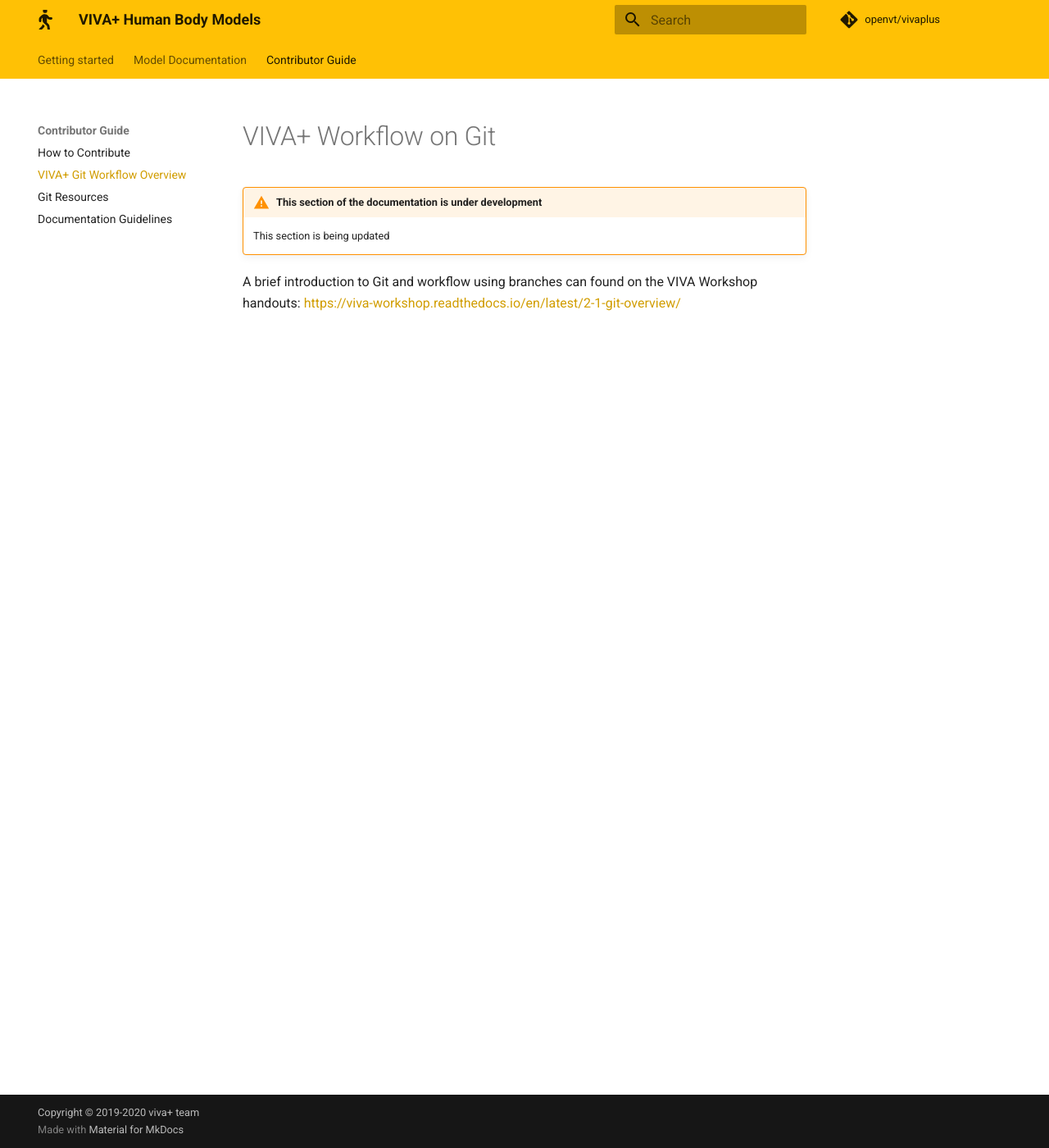
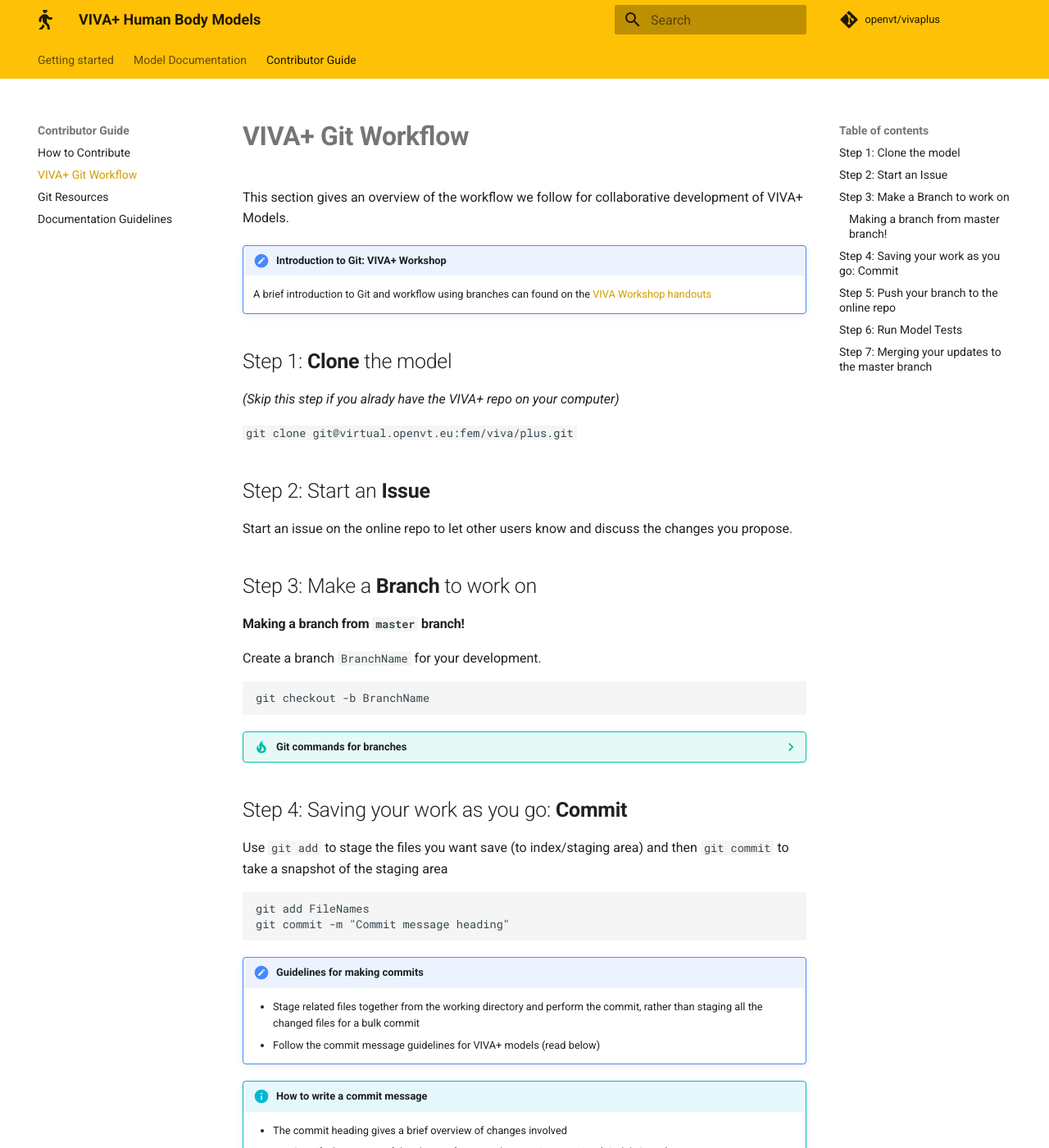
Before and after one commit to jobindjohn/vivaplus_v0.2, an MkDocs documentation site: the page built from docs/contributor-guide/20-viva-git-workflow.md, in a window 1280 px wide and 1400 px high. Shown: the whole window at 82% size. Built offline with MkDocs 1.6.1 and Material for MkDocs 9.7.7, drawn with Linux system fonts in a browser that asks for light colours; some of the changed text lies outside the part shown.

Commit message:
Docs(Contributors): Update Git Workflow

````diff
--- a/docs/contributor-guide/20-viva-git-workflow.md
+++ b/docs/contributor-guide/20-viva-git-workflow.md
@@ -1,40 +1,62 @@
-# VIVA+ Workflow on Git
+# **VIVA+ Git Workflow**
 
-!!! warning "This section of the documentation is under development"
+This section gives an overview of the workflow we follow for collaborative development of VIVA+ Models.
 
-    This section is being updated
-
-<!--- This section gives an overview of the workflow we follow for collaborative development of VIVA+ Models.
+<!---
 If you are new to git Workflow, you can find a brief introduction in the [Git Basics](../22-git-basics).
 Other commonly used git functions are described in the [More Git Functions](../25-more-git-functions) section.
 
 A brief overview of the git Workflow is provided here, but detailed help can be found in the
 [Merging your contributions](../50-merge-guidelines) section. -->
 
-A brief introduction to Git and workflow using branches can found on the VIVA Workshop handouts: https://viva-workshop.readthedocs.io/en/latest/2-1-git-overview/
+
+
+!!! note "Introduction to Git: VIVA+ Workshop"
+
+    A brief introduction to Git and workflow using branches can found on the [VIVA Workshop handouts](https://viva-workshop.readthedocs.io/en/latest/2-1-git-overview/)
+
+## Step 1: **Clone** the model
+
+_(Skip this step if you alrady have the VIVA+ repo on your computer)_
+
+`git clone git@virtual.openvt.eu:fem/viva/plus.git`
+
+## Step 2: Start an **Issue**
+
+Start an issue on the online repo to let other users know and discuss the changes you propose.
+
+## Step 3: Make a **Branch** to work on
+
+#### Making a branch from `master` branch!
+
+Create a branch `BranchName` for your development.
+
+```
+git checkout -b BranchName
+```
+
+??? tip "Git commands for branches"
+
+
+    `git checkout -b BranchName` is shorthand for:
+
+    ```
+    git branch BranchName
+    git checkout BranchName
+    ```
 
 <!--
-## Step 1:
+#### Make a branch from online VIVA+ repo
+ -->
 
-## Step 1: Clone the model
+## Step 4: Saving your work as you go: **Commit**
 
-`git clone https://virtual.openvt.eu/wp-2/viva-plus.git`
+Use `git add` to stage the files you want save (to index/staging area) and then `git commit` to take a snapshot of the staging area
 
-or
-
-`git clone git@virtual.openvt.eu:wp-2/viva-plus.git`
-
-
-## Step 2: Make a branch to work on
-
-#### Make a branch from remote `master` of VIVA+
-
-
-#### Make a branch from your `master` branch!
-
-
-
-## Step 3: Saving your work as you go: **Commit**
+```
+git add FileNames
+git commit -m "Commit message heading"
+```
 
 !!! Note "Guidelines for making commits"
     - Stage related files together from the working directory and perform the commit, rather than staging all the changed files for a bulk commit
@@ -42,13 +64,21 @@
 
 
 !!! Info "How to write a commit message"
-    - The commit heading should give a brief overview of changes involved
-        - Repository section (Model:, Docs:, Assets: )
-    - Commit message:
+    - The commit heading gives a brief overview of changes involved
+        - Specify the context of the change, for example, repository section (Model:, Docs:)
+    - Commit message: If you would like to write more details of the commit, use the commit message body
 
-## Step 4: Merging updates from branches
+A brief introduction to making `git commit` can be found in the [VIVA+ workshop handouts](https://viva-workshop.readthedocs.io/en/latest/2-3-git-basic-workflow/)
 
-!!! Warning "Warning: Before you push"
+## Step 5: **Push** your branch to the online repo
+
+Make your commits available on the online repo so that it has a backup and also visible to other developers.
+
+```
+git push origin BranchName
+```
+
+??? Warning "Warning: Before you push"
     Some applications interfere with `git push` and cause merge conflicts.
     Please close these applications before you merge branches to avoid merge conflicts.
 
@@ -57,9 +87,21 @@
         - Microsoft Excel (if you have a CSV file open)
         - JabRef (if you use it to edit BibTeX files)
 
+## Step 6: Run **Model Tests**
 
-## Step 5: Perform the Relevant Tests
+!!! warning "Work in Progress"
+
+    These model tests will be run to verify the performance and responses of the model
 
 
 
-## Step 6: Submit a Merge Request to the Maintainers -->
+
+## Step 7: **Merging** your updates to the master branch
+
+Once your changes are available on the online repo, you are ready to submit a **merge request** to the maintainer for review and merging to the master branch.
+
+![](img/New-merge-request.png)
+
+Select the branch you want to merge as the source branch and `master` as the target branch
+
+![](img/Select-source-branch.png)
--- a/mkdocs.yml
+++ b/mkdocs.yml
@@ -37,7 +37,7 @@
         # - Postprocessing simulations: 'model-doc/85-Postprocessing.md'
     - Contributor Guide:
         - 'How to Contribute': 'contributor-guide/00-contribute-to-VIVA.md'
-        - 'VIVA+ Git Workflow Overview': 'contributor-guide/20-viva-git-workflow.md'
+        - 'VIVA+ Git Workflow': 'contributor-guide/20-viva-git-workflow.md'
         # - 'Git Basics': 'contributor-guide/22-git-basics.md'
         #- 'More Git Functions': contributor-guide/25-more-git-functions.md
         - 'Git Resources': contributor-guide/29-git-resources.md
````
Also changed, not shown: docs/contributor-guide/img/New-merge-request.png (added), docs/contributor-guide/img/Select-source-branch.png (added).
